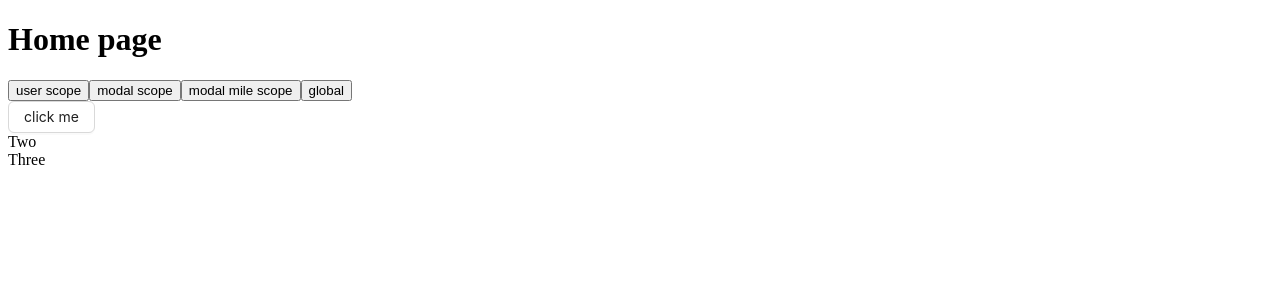
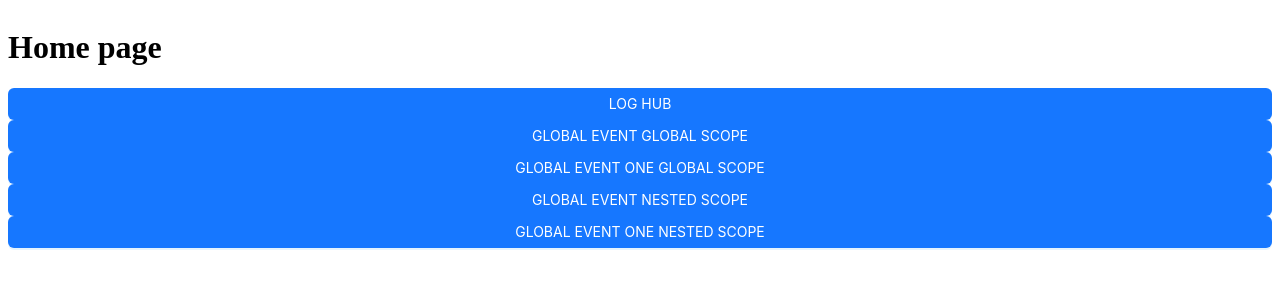
Before and after one commit to medanmilos1831/ReactEventMediatorProvider, a React (Vite) app: page / in a window 1280 px wide. Shown: the top 300 px of the page. Built offline with nearby package versions, Linux system fonts and the light colour scheme.

Commit message:
wildcard event

```diff
--- a/src/event-pulse/eventEntity.ts
+++ b/src/event-pulse/eventEntity.ts
@@ -31,6 +31,7 @@ export class EventEntity extends EventTarget {
    * This service manages event subscriptions and ensures that events are correctly scoped for specific contexts.
    */
   eventScopes!: ScopedEventService;
+  entityName: string = 'global';
 
   /**
    * Constructor for creating an instance of `EventEntity`.
@@ -40,10 +41,12 @@ export class EventEntity extends EventTarget {
    * @param eventScopes The service managing the scope and subscriptions for events.
    */
   constructor(
+    name: string,
     interceptorService: InterceptorEventService,
     eventScopes: ScopedEventService
   ) {
     super(); // Calls the constructor of the `EventTarget` class, which provides event handling functionality.
+    this.entityName = name;
     this.interceptorService = interceptorService;
     this.eventScopes = eventScopes;
   }
@@ -78,7 +81,16 @@ export class EventEntity extends EventTarget {
     });
 
     // Dispatching the event, making it available for listeners.
+
     this.dispatchEvent(event);
+    if (this.eventScopes.scopedEvents['*']) {
+      const event = new CustomEvent('*', {
+        detail: {
+          payload: eventPayload, // The processed payload is included in the event's detail property.
+        },
+      });
+      this.dispatchEvent(event);
+    }
   };
 
   /**
@@ -94,6 +106,10 @@ export class EventEntity extends EventTarget {
    * unsubscribe(); // Unsubscribe from the event.
    */
   subscribe = (eventName: string, callback: subscriberCallbackType) => {
+    if (eventName === '*') {
+      this.eventScopes.eventScope(eventName);
+    }
+
     // Define the handler function that calls the provided callback with event data.
     let handler = (e: any) => {
       callback(e.detail); // The event data is contained in `e.detail`.
--- a/src/event-pulse/eventHub.ts
+++ b/src/event-pulse/eventHub.ts
@@ -86,9 +86,10 @@ export class EventHub {
    * const newEventEntity = EventHub.CREATE_EVENT_ENTITY();
    * newEventEntity.dispatch('eventName', data); // Dispatches an event from the new entity.
    */
-  static CREATE_EVENT_ENTITY = () => {
+  static CREATE_EVENT_ENTITY = (name: string) => {
     // Create a new EventEntity with its dependencies: InterceptorEventService and ScopedEventService.
     return new EventEntity(
+      name,
       new InterceptorEventService(), // Creates a new instance of the interceptor service.
       new ScopedEventService() // Creates a new instance of the scoped event service.
     );
--- a/src/event-pulse/index.ts
+++ b/src/event-pulse/index.ts
@@ -1,7 +1,7 @@
 import { EventHub } from './eventHub';
 
 // Create a global instance of EventHub using the CREATE_EVENT_ENTITY method
-let globalEventHub = new EventHub(EventHub.CREATE_EVENT_ENTITY());
+let globalEventHub = new EventHub(EventHub.CREATE_EVENT_ENTITY('global'));
 
 // Destructure and expose the key event handling functionalities from the globalEventHub's event entity
 const { dispatch, subscribe, eventInterceptor, eventScope } = EventHub.EXPOSE(
@@ -9,4 +9,7 @@ const { dispatch, subscribe, eventInterceptor, eventScope } = EventHub.EXPOSE(
 );
 
 // Export the necessary methods for use in other parts of the application
-export { dispatch, subscribe, eventInterceptor, eventScope };
+function logHub() {
+  console.log('HUB', globalEventHub);
+}
+export { dispatch, subscribe, eventInterceptor, eventScope, logHub };
--- a/src/event-pulse/scopedEventService.ts
+++ b/src/event-pulse/scopedEventService.ts
@@ -18,7 +18,7 @@ export class ScopedEventService {
    *   "orderScope": EventEntityInstance,
    * }
    */
-  private scopedEvents: Record<string, EventEntity> = {};
+  scopedEvents: Record<string, EventEntity> = {};
 
   /**
    * A private method that generates and stores a new `EventEntity` for a given scope name.
@@ -28,7 +28,7 @@ export class ScopedEventService {
    */
   private generateScope = (scopeName: string): void => {
     // Create a new EventEntity and store it in the scopedEvents record
-    this.scopedEvents[scopeName] = EventHub.CREATE_EVENT_ENTITY();
+    this.scopedEvents[scopeName] = EventHub.CREATE_EVENT_ENTITY(scopeName);
   };
 
   /**
--- a/src/pages/HomePage.tsx
+++ b/src/pages/HomePage.tsx
@@ -2,81 +2,96 @@ import { PersonModal } from '../modals/PersonModal';
 import { One } from './components/One';
 import { Three } from './components/Three';
 import { Two } from './components/Two';
-import { eventScope, dispatch, subscribe } from '../event-pulse';
+import { eventScope, dispatch, subscribe, logHub } from '../event-pulse';
+import { Button, Space } from 'antd';
 
 const HomePage = () => {
-  subscribe('person', (data: any) => {
-    console.log('this is modal scope', data);
+  subscribe('*', (data: any) => {
+    console.log('GLOBAL EVENT GLOBAL SCOPE', data);
   });
-  eventScope('user').subscribe('person', (data: any) => {
-    console.log('this is user scope', data);
+  subscribe('globalEventOne', (data: any) => {
+    console.log('GLOBAL EVENT ONE GLOBAL SCOPE', data);
   });
-  eventScope('modal').subscribe('person', (data: any) => {
-    console.log('this is modal scope', data);
+  eventScope('nested').subscribe('*', (data: any) => {
+    console.log('GLOBAL EVENT NESTED SCOPE', data);
   });
-  eventScope('modal')
-    .eventScope('mile')
-    .subscribe('person', (data: any) => {
-      console.log('this is modal mile scope', data);
+  eventScope('nested').subscribe('globalEventOne', (data: any) => {
+    console.log('GLOBAL EVENT ONE NESTED SCOPE', data);
   });
   return (
-    <>
+    <div
+      style={{
+        display: 'flex',
+        flexDirection: 'column',
+      }}
+    >
       <h1>Home page</h1>
-      <button
+      <Button
+        type="primary"
         onClick={() => {
-          eventScope('user').dispatch({
-            eventName: 'person',
+          logHub();
+        }}
+      >
+        LOG HUB
+      </Button>
+      <Button
+        type="primary"
+        onClick={() => {
+          dispatch({
+            eventName: 'someGlobalEvent',
             payload: {
-              fname: 'this is user scope payload',
+              scope: 'global',
+              data: '0',
             },
           });
         }}
       >
-        user scope
-      </button>
-      <button
+        GLOBAL EVENT GLOBAL SCOPE
+      </Button>
+      <Button
+        type="primary"
         onClick={() => {
-          eventScope('modal').dispatch({
-            eventName: 'person',
+          dispatch({
+            eventName: 'globalEventOne',
             payload: {
-              fname: 'this is modal scope payload',
+              scope: 'global',
+              data: '1',
             },
           });
         }}
       >
-        modal scope
-      </button>
-      <button
+        GLOBAL EVENT ONE GLOBAL SCOPE
+      </Button>
+      {/*  */}
+      <Button
+        type="primary"
         onClick={() => {
-          eventScope('modal')
-            .eventScope('mile')
-            .dispatch({
-              eventName: 'person',
+          eventScope('nested').dispatch({
+            eventName: 'someGlobalEvent',
             payload: {
-                fname: 'this is modal mile scope payload',
+              scope: 'global',
+              data: '0',
             },
           });
         }}
       >
-        modal mile scope
-      </button>
-      <button
+        GLOBAL EVENT NESTED SCOPE
+      </Button>
+      <Button
+        type="primary"
         onClick={() => {
-          dispatch({
-            eventName: 'person',
+          eventScope('nested').dispatch({
+            eventName: 'globalEventOne',
             payload: {
-              fname: 'GLOBAL scope',
+              scope: 'global',
+              data: '1',
             },
           });
         }}
       >
-        global
-      </button>
-      <PersonModal />
-      <One />
-      <Two />
-      <Three />
-    </>
+        GLOBAL EVENT ONE NESTED SCOPE
+      </Button>
+    </div>
   );
 };
 
```
Lines whose indentation alone changed are shown as unchanged.
